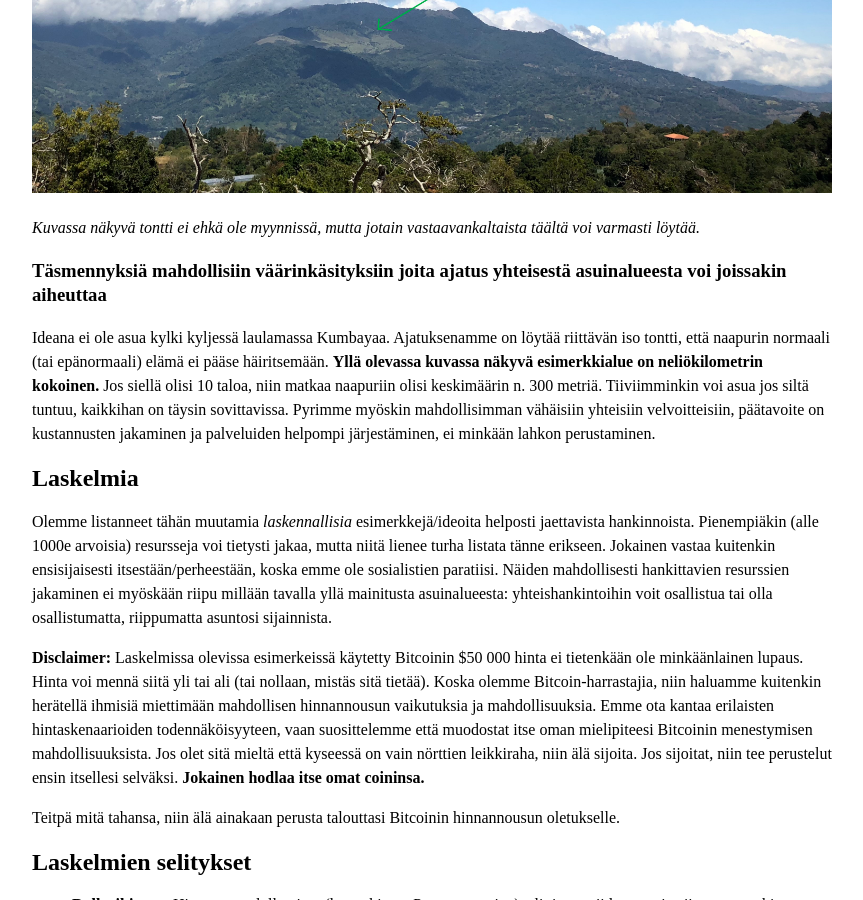
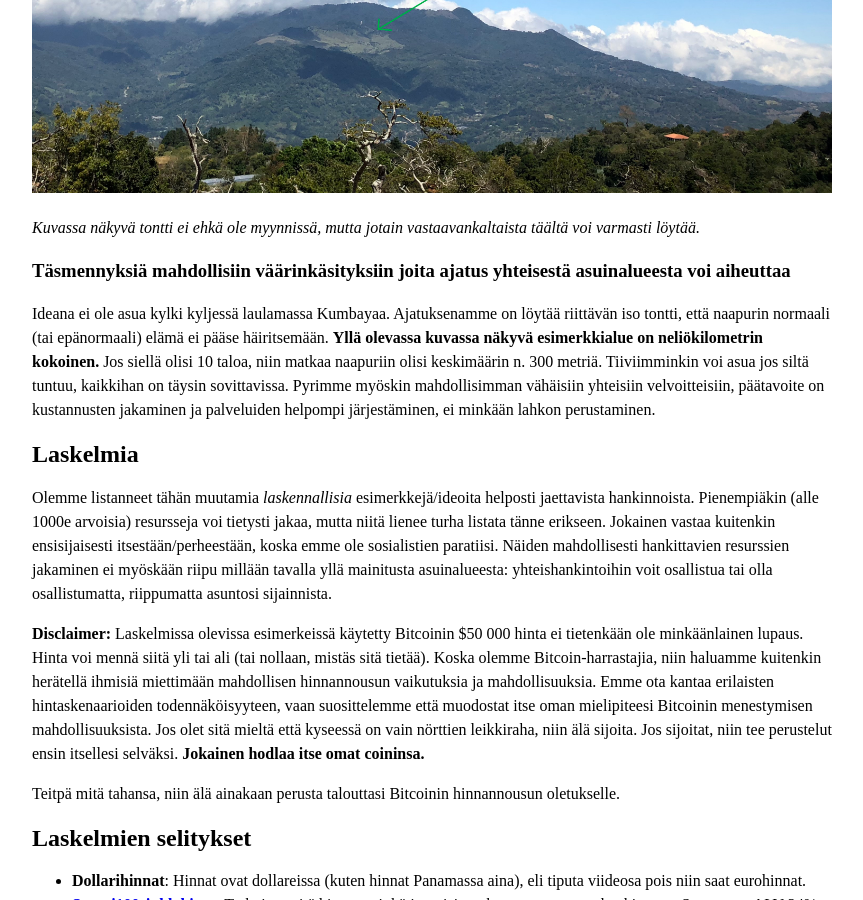
Before and after one commit to pitkonaarinparatiisi/pitkonaarinparatiisi.github.io, a Jekyll site: the page built from yhteiso.md, in a window 1280 px wide and 900 px high, scrolled down 1354 px. Shown: the whole window, without its empty margins (208-1071 px from the left). Built offline with Jekyll 4.4.1, drawn with Linux system fonts in a browser that asks for light colours; our own code applies the rules of GitHub Pages for plain Markdown files.

Commit message:
Update yhteiso.md

```diff
--- a/yhteiso.md
+++ b/yhteiso.md
@@ -33,7 +33,7 @@ Yksi lisähyöty yhteisestä asuinalueesta on myös suurempi paikkariippumattomu
 
 _Kuvassa näkyvä tontti ei ehkä ole myynnissä, mutta jotain vastaavankaltaista täältä voi varmasti löytää._
 
-### Täsmennyksiä mahdollisiin väärinkäsityksiin joita ajatus yhteisestä asuinalueesta voi joissakin aiheuttaa
+### Täsmennyksiä mahdollisiin väärinkäsityksiin joita ajatus yhteisestä asuinalueesta voi aiheuttaa
 
 Ideana ei ole asua kylki kyljessä laulamassa Kumbayaa. Ajatuksenamme on löytää riittävän iso tontti, että naapurin normaali (tai epänormaali) elämä ei pääse häiritsemään. **Yllä olevassa kuvassa näkyvä esimerkkialue on neliökilometrin kokoinen.** Jos siellä olisi 10 taloa, niin matkaa naapuriin olisi keskimäärin n. 300 metriä. Tiiviimminkin voi asua jos siltä tuntuu, kaikkihan on täysin sovittavissa. Pyrimme myöskin mahdollisimman vähäisiin yhteisiin velvoitteisiin, päätavoite on kustannusten jakaminen ja palveluiden helpompi järjestäminen, ei minkään lahkon perustaminen.
 
```
